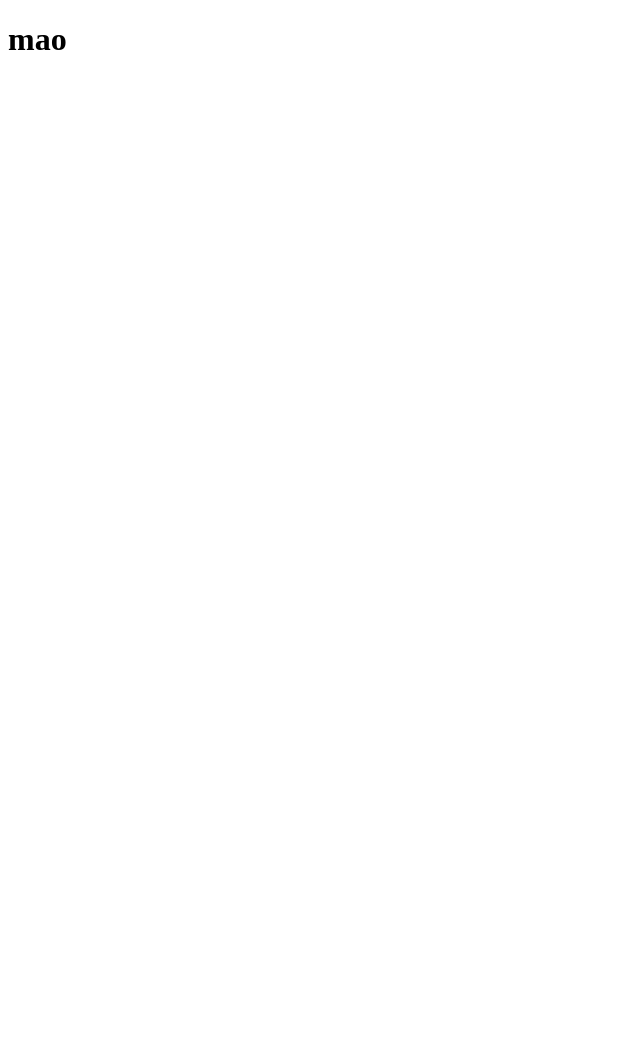
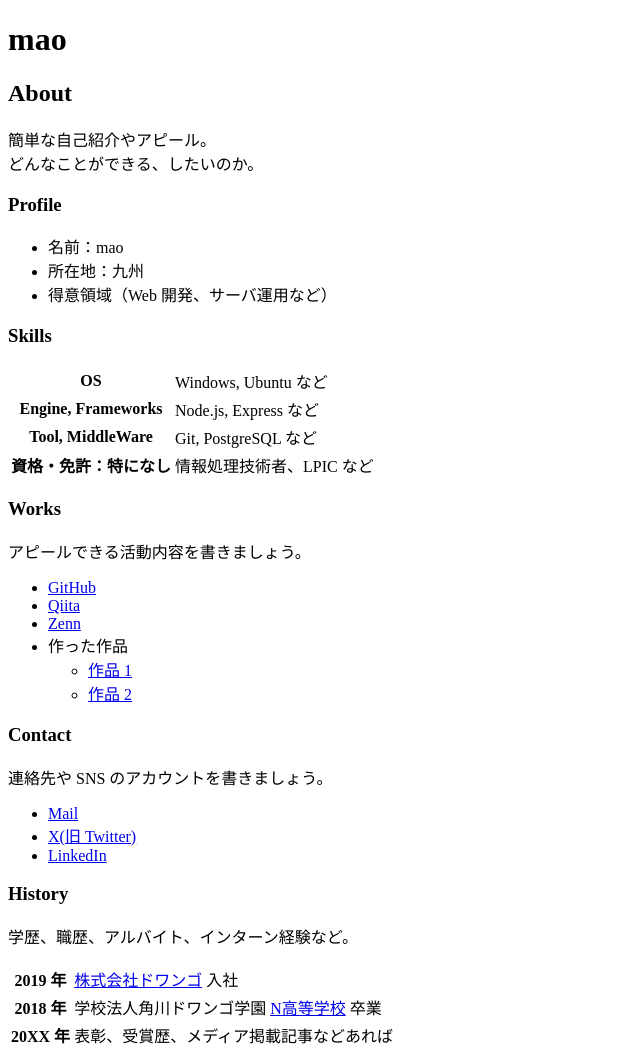
Before and after one commit to mao182006/mao182006.github.io, a plain HTML site: page index.html in a window 1280 px wide. Shown: the whole page, without its empty margins (0-640 px from the left). Before the commit the page ends 800 px from the top, so only its background shows below. Drawn offline with Linux system fonts and the light colour scheme.

Commit message:
ポートフォリオに必要な情報を追加

```diff
--- a/index.html
+++ b/index.html
@@ -7,5 +7,78 @@
   </head>
   <body>
     <h1>mao</h1>
+
+    <h2>About</h2>
+    <p>
+      簡単な自己紹介やアピール。<br>
+      どんなことができる、したいのか。
+    </p>
+
+    <h3>Profile</h3>
+    <ul>
+      <li>名前：mao</li>
+      <li>所在地：九州</li>
+      <li>得意領域（Web 開発、サーバ運用など）</li>
+    </ul>
+
+    <h3>Skills</h3>
+    <table>
+      <tr>
+        <th>OS</th>
+        <td>Windows, Ubuntu など</td>
+      </tr>
+      <tr>
+        <th>Engine, Frameworks</th>
+        <td>Node.js, Express など</td>
+      </tr>
+      <tr>
+        <th>Tool, MiddleWare</th>
+        <td>Git, PostgreSQL など</td>
+      </tr>
+      <tr>
+        <th>資格・免許：特になし</th>
+        <td>情報処理技術者、LPIC など</td>
+      </tr>
+    </table>
+
+    <h3>Works</h3>
+    <p>アピールできる活動内容を書きましょう。</p>
+    <ul>
+      <li><a href="https://github.com/">GitHub</a></li>
+      <li><a href="https://qiita.com/">Qiita</a></li>
+      <li><a href="https://zenn.dev/">Zenn</a></li>
+      <li>
+        作った作品
+        <ul>
+          <li><a href="https://example.com/">作品 1</a></li>
+          <li><a href="https://example.com/">作品 2</a></li>
+        </ul>
+      </li>
+    </ul>
+
+    <h3>Contact</h3>
+    <p>連絡先や SNS のアカウントを書きましょう。</p>
+    <ul>
+      <li><a href="mailto:name@example.com">Mail</a></li>
+      <li><a href="https://twitter.com/n_yobikou">X(旧 Twitter)</a></li>
+      <li><a href="https://www.linkedin.com/">LinkedIn</a></li>
+    </ul>
+
+    <h3>History</h3>
+    <p>学歴、職歴、アルバイト、インターン経験など。</p>
+    <table>
+      <tr>
+        <th>2019 年</th>
+        <td><a href="https://dwango.co.jp/">株式会社ドワンゴ</a> 入社</td>
+      </tr>
+      <tr>
+        <th>2018 年</th>
+        <td>学校法人角川ドワンゴ学園 <a href="https://nnn.ed.jp/">N高等学校</a> 卒業</td>
+      </tr>
+      <tr>
+        <th>20XX 年</th>
+        <td>表彰、受賞歴、メディア掲載記事などあれば</td>
+      </tr>
+    </table>
   </body>
 </html>
```
